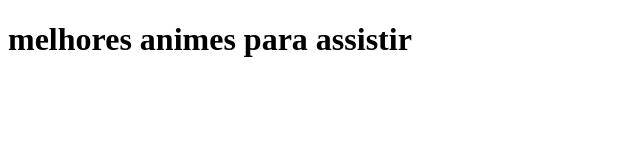
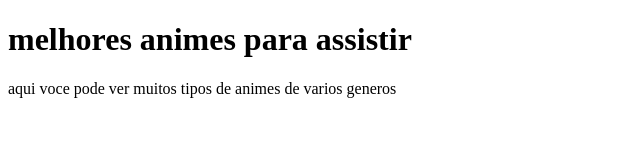
Before and after one commit to keylwew/keylanne02, a plain HTML site: page index.html in a window 1280 px wide. Shown: the whole page, without its empty margins (0-640 px from the left). Drawn offline with Linux system fonts and the light colour scheme.

Commit message:
add h1 e p

```diff
--- a/index.html
+++ b/index.html
@@ -7,5 +7,6 @@
 </head>
 <body>
     <h1>melhores animes para assistir</h1>
+    <p>aqui voce pode ver muitos tipos de animes de varios generos</p>
 </body>
 </html>
```
